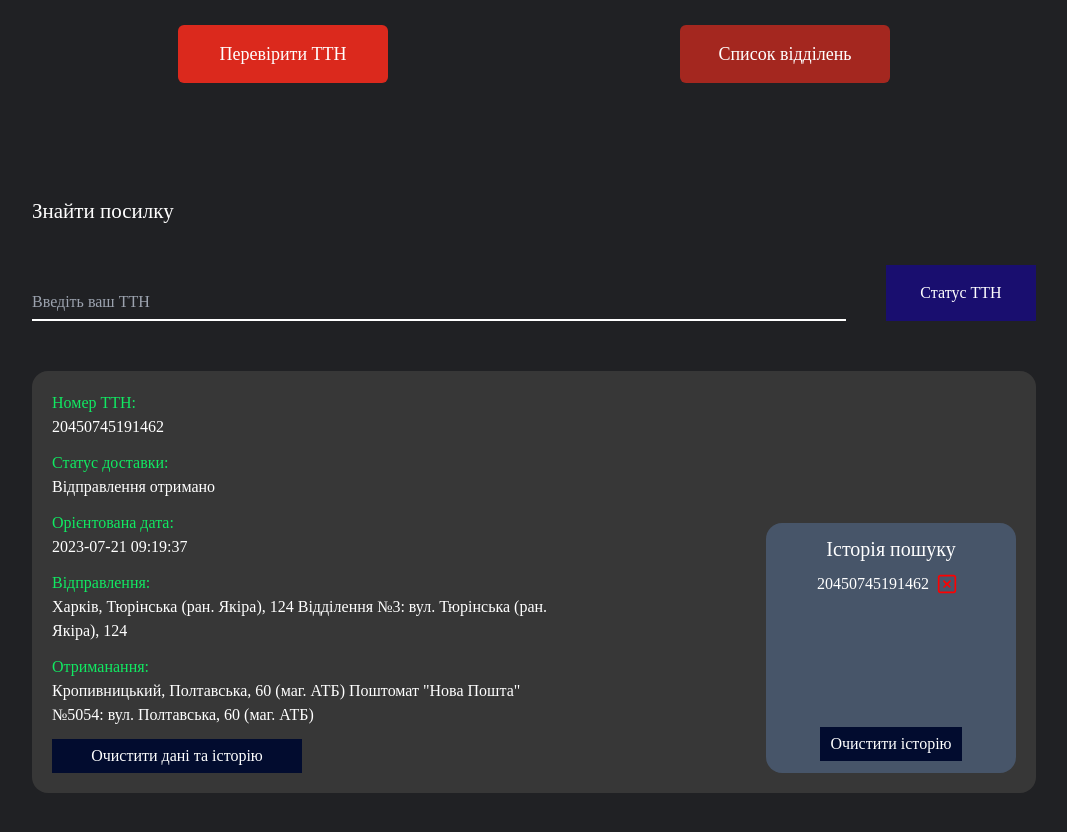
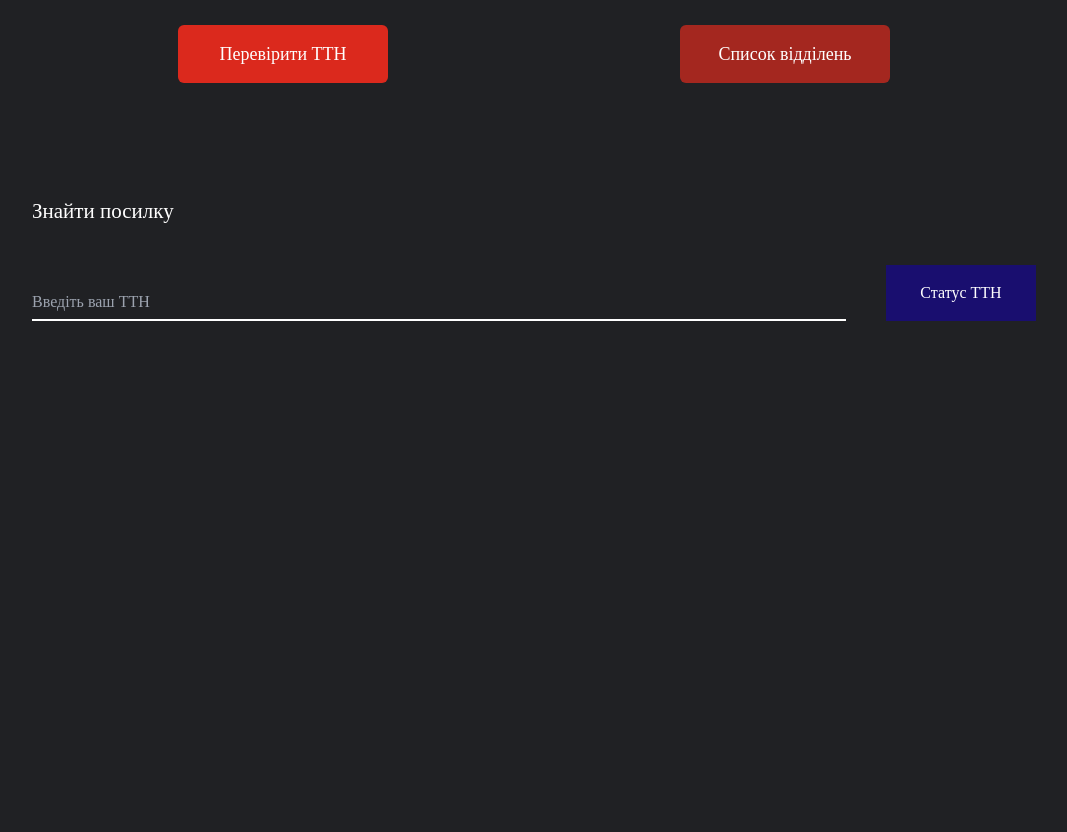
Before and after one commit to bambuuk/nova-poshta-tracking, a React (Create React App) app: page / in a window 1280 px wide. Shown: the top 832 px of the page, without its empty margins (106-1173 px from the left). After the commit the page ends 800 px from the top, so only its background shows below. Built offline with nearby package versions, Linux system fonts and the light colour scheme.

Commit message:
showing TTN request result in orderInfo

```diff
--- a/src/components/OrdersInfo.js
+++ b/src/components/OrdersInfo.js
@@ -1,50 +1,53 @@
 import { CgCloseR } from "react-icons/cg";
-import { useSelector } from "react-redux";
 import useGetTTNInfo from "../hooks/useGetTTNInfo";
 // 20450745191462
 const OrdersInfo = () => {
+  const { currentOrderInfo } = useGetTTNInfo();
 
-
-  return (
-    <div className="mt-[50px]">
-      <div className="w-full p-[20px] min-h-[250px] rounded-2xl flex flex-col sm:flex-row bg-[#373737]">
-        <div className="flex-auto mr-2">
+  const content = currentOrderInfo.length > 0
+    ? (
       <div className="flex flex-col sm:max-w-[500px]">
         <p className="text-white text-base mb-3">
           <span className="text-[#11e962] mb-[5px]">Номер ТТН:</span>
           <br />
-              20450745191462
+          {currentOrderInfo[0].orderNumber}
         </p>
 
         <p className="text-white text-base mb-3">
           <span className="text-[#11e962] mb-[5px]">Статус доставки:</span>
           <br />
-              Відправлення отримано
+          {currentOrderInfo[0].status}
         </p>
 
         <p className="text-white text-base mb-3">
-              <span className="text-[#11e962] mb-[5px]">Орієнтована дата:</span>
+          <span className="text-[#11e962] mb-[5px]">Дата отримання:</span>
           <br />
-              2023-07-21 09:19:37
+          {currentOrderInfo[0].date}
         </p>
 
         <p className="text-white text-base mb-3">
           <span className="text-[#11e962] mb-[5px]">Відправлення:</span>
           <br />
-              Харків, Тюрінська (ран. Якіра), 124 Відділення №3: вул. Тюрінська
-              (ран. Якіра), 124
+          {currentOrderInfo[0].sender}
         </p>
 
         <p className="text-white text-base mb-3">
           <span className="text-[#11e962] mb-[5px]">Отриманання:</span>
           <br />
-              Кропивницький, Полтавська, 60 (маг. АТБ) Поштомат "Нова Пошта"
-              №5054: вул. Полтавська, 60 (маг. АТБ)
+          {currentOrderInfo[0].recipient}
         </p>
         <button className="bg-[#020c2f] text-white font-medium py-[5px] px-[10px] w-auto max-w-[250px] hover:bg-[#454dc0] active:scale-[0.9] transition-all">
           Очистити дані та історію
         </button>
       </div>
+    )
+    : "";
+
+  return (
+    <div className={currentOrderInfo.length === 1 ? "mt-[50px]" : 'hidden'}>
+      <div className="w-full p-[20px] min-h-[250px] rounded-2xl flex flex-col sm:flex-row bg-[#373737]">
+        <div className="flex-auto mr-2">
+          {content}
         </div>
         <div className="w-[250px] h-[250px] bg-[#475569] self-start sm:self-end rounded-2xl py-3 px-2 mt-4 sm:mt-0 flex flex-col items-center">
           <h3 className="text-white text-xl">Історія пошуку</h3>
--- a/src/hooks/useGetTTNInfo.js
+++ b/src/hooks/useGetTTNInfo.js
@@ -9,6 +9,7 @@ const useGetTTNInfo = () => {
     useGetOrderInfoMutation();
   const dispatch = useDispatch();
   const data = useSelector((state) => state.api.mutations);
+  const currentOrderInfo = useSelector((state) => state.ordersHistorySlice.currentOrderInfo);
 
   const onSubmit = (e) => {
     e.preventDefault();
@@ -25,13 +26,15 @@ const useGetTTNInfo = () => {
         WarehouseRecipientAddress,
       } = Object.values(data)[0].data.data[0];
 
-      const orderInfo = {
-        orderNumber: Number,
-        status: Status,
-        date: RecipientDateTime,
-        sender: WarehouseSenderAddress,
-        recipient: WarehouseRecipientAddress,
-      };
+      const orderInfo = [
+        {
+          orderNumber: Number,
+          status: Status,
+          date: RecipientDateTime,
+          sender: WarehouseSenderAddress,
+          recipient: WarehouseRecipientAddress,
+        },
+      ];
       dispatch(getCurrentOrderInfo(orderInfo));
       setOrderNumber("");
     }
@@ -43,6 +46,7 @@ const useGetTTNInfo = () => {
     onSubmit,
     isLoading,
     isError,
+    currentOrderInfo
   };
 };
 
```
Lines whose indentation alone changed are shown as unchanged.
